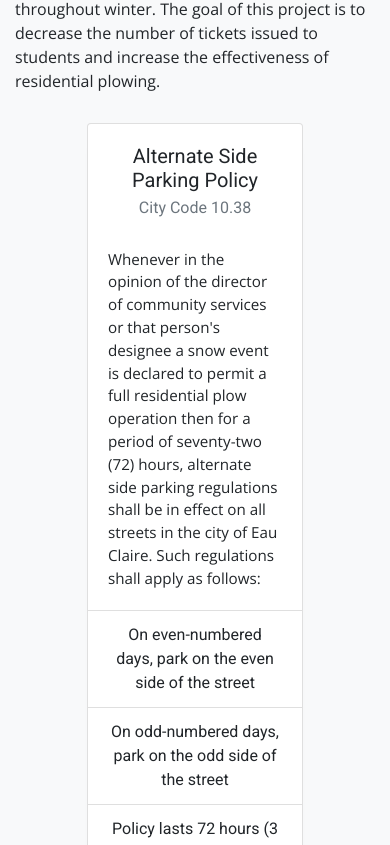
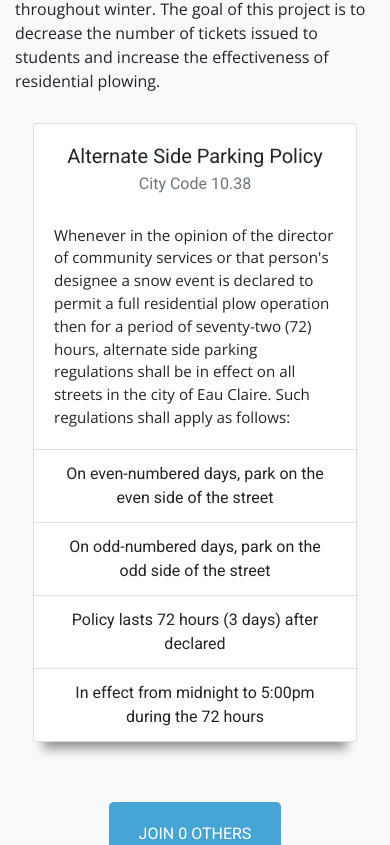
Before and after one commit to uwec-innovation-labs/parkingNotifier, a React (Create React App) app in the folder frontend/: page / in a window 390 px wide. Shown: the part 779-1624 px from the top of the page. Built offline with nearby package versions, Linux system fonts and the light colour scheme; no server answers.

Commit message:
updated the responsiveness of a few items for better mobile friendliness

```diff
--- a/frontend/src/App.css
+++ b/frontend/src/App.css
@@ -93,6 +93,11 @@ p.register {
   max-width: 500px;
   margin: 30px auto;
   width: 60%;
+}
+@media (max-width: 550px) {
+  .card {
+    width: 90%;
+  }
 }
 
 .card:hover {
```
